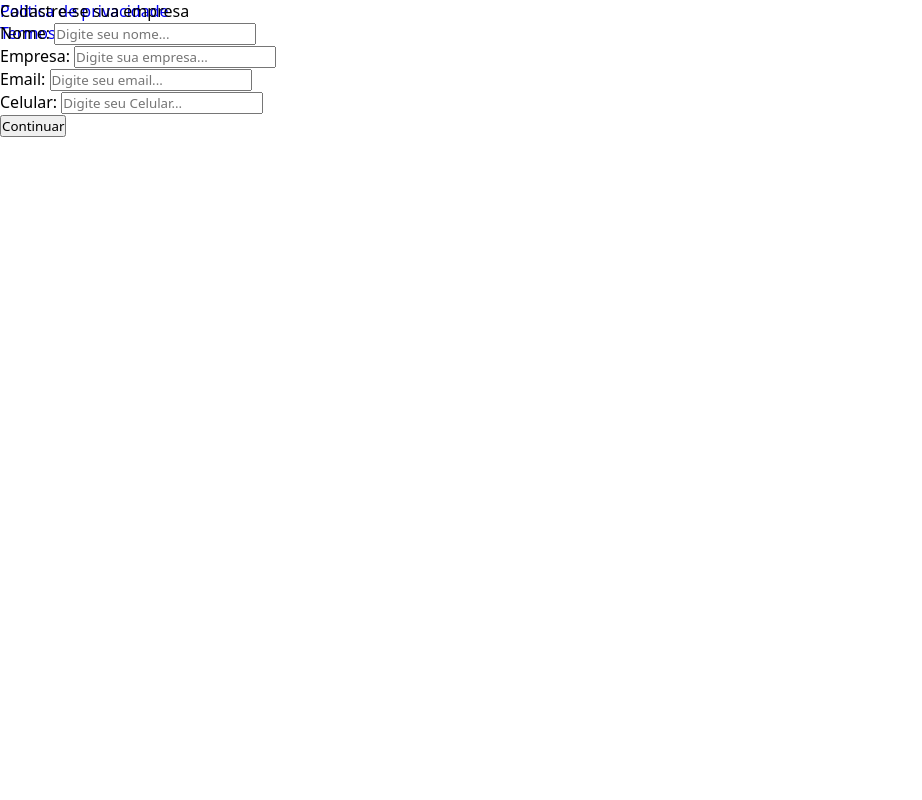
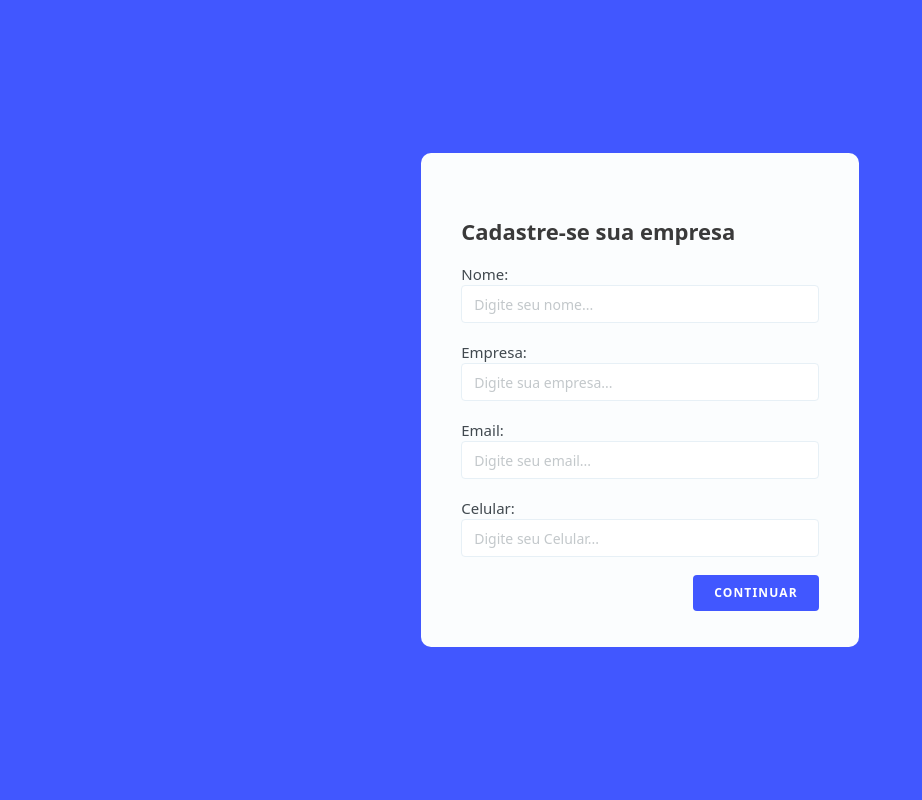
Before and after one commit to Raf1d3/Onficina, a PHP site: page /cadastro.html in a window 1280 px wide. Shown: the whole page, without its empty margins (0-922 px from the left). Run offline with PHP 8.4, Linux system fonts and the light colour scheme.

Commit message:
complementos pagina

```diff
--- a/cadastro.html
+++ b/cadastro.html
@@ -4,20 +4,135 @@
         <meta charset="UTF-8">
         <meta name="viewport" content="width=device-width, initial-scale=1.0">
         <link rel="stylesheet" href="style.css">
-        <link rel="icon" href="assets/css/img/icon.ico">
+        <link rel="icon" href="assets/img/icon_Onficina.png">
         <title>SULTS: Solicitar avaliação gratuita</title>
+        <style>
+            /*================================================
+                    CADASTRO
+=================================================*/
+
+/* Left side - Forms */
+.general-container {
+  width: 100%;
+  height: 493.33px;
+  max-width: 750px;
+  background: #fbfdfe;
+  border-radius: 8px;
+  box-shadow: 0px 0px 15px 1px rgba(113, 106, 202, 0.2);
+  overflow: hidden;
+  display: grid;
+  z-index: 1000;
+}
+
+.form-container {
+  display: flex;
+  align-items: center;
+  background: #fbfdfe;
+  max-width: 437.5px;
+  padding: 48px 40px 36px;
+  border-radius: 10px;
+}
+
+.form-contact {
+  height: 100%;
+  width: 100%;
+}
+
+.form-group {
+  width: 357.500px;
+  height: 62px;
+  margin-bottom: 1rem;
+  position: relative;
+}
+
+.form-group input {
+  width: 100%;
+  height: calc(2.25rem + 2px);
+  border: 1px solid #e7f0f6;
+  padding: 0.375rem 0.75rem;
+  box-sizing: border-box;
+  border-radius: 0.25rem;
+  outline: none;
+  font-size: 1rem;
+}
+
+.form-group label {
+  font-size: 15px;
+  font-weight: 500;
+}
+
+.form-group input:focus {
+  box-shadow: 0px 0px 0px 3px #B6D6F2;
+  border: 1px solid #7EBCF2;
+}
+
+.form-group input::placeholder {
+  color: #c3c8cb;
+  font-size: 14px;
+}
+
+.class-label {
+  color: #41494f;
+}
+
+.title {
+  color: #3a3a3a;
+  font-size: 22px;
+  height: 29.33px;
+  margin: 16px 0;
+  line-height: 1.3333;
+  font-weight:600;
+}
+.continue-button {
+  display: flex;
+  justify-content: flex-end;
+}
+
+.btn {
+  position: relative;
+  background:  var(--color-blue-background);
+  padding: 0.5rem 1.25rem;
+  cursor: pointer;
+  border-radius: 0.25rem;
+  border: 1px solid transparent;
+  text-transform: uppercase;
+  color: white;
+  font-size: .75rem;
+  font-weight: 700;
+  line-height: 1.5;
+  letter-spacing: 1.15px;
+}
+
+.continue-button button:focus {
+  box-shadow: 0px 0px 0px 3px #B6D6F2;
+}
+
+.main-cadastro {
+  display: flex;
+  justify-content: center;
+  align-items: center;
+  min-height: 100vh;
+  background-color: var(--color-blue-background);
+}
+
+.style-form-warnin {
+  width: 94.5%;
+  background: rgb(255, 154, 68);
+  color: white;
+  padding: 10px;
+  border-radius: 3px;
+  margin-bottom: 10px;
+}
+        </style>
     </head>
     <body>
         <main class="main-cadastro">
-            <div class="general-container">
-                <div class="principal-container" id="div-principal">
             <div class="form-container">
-                        <form class="form-contact" name="form-contact"
-                            id="id-form-contact">
+                <form class="form-contact" name="form-contact" id="id-form-contact">
                     <p class="title">Cadastre-se sua empresa</p>
                     <div class="form-group">
-                                <label class="class-label"> Nome:</label>
-                                <input type="text" name="name" id="name"placeholder="Digite seu nome..." />
+                        <label class="class-label">Nome:</label>
+                        <input type="text" name="name" id="name" placeholder="Digite seu nome..." />
                     </div>
                     <div class="form-group">
                         <label class="class-label">Empresa:</label>
@@ -29,25 +144,117 @@
                     </div>
                     <div class="form-group">
                         <label class="class-label">Celular:</label>
-                                <input type="text" name="phone" id="phone"placeholder="Digite seu Celular..." />
+                        <input type="text" name="phone" id="phone" placeholder="Digite seu Celular..." />
                     </div>
-                            <div id="form-warning-wrapper"class="warning-message">
+                    <div id="form-warning-wrapper" class="style-form-warnin" style="display: none;">
                         <div>
                             <div id="form-warning-message"></div>
                         </div>
                     </div>
                     <div class="continue-button">
-                                <button type="button"
-                                    class="btn">Continuar</button>
+                        <button type="submit" class="btn">Continuar</button>
                     </div>
                 </form>
             </div>
-                <div class="politics-term-div">
-                    <p><a href="#privacy-policy">Politica de privacidade</a></p>
-                    <p><a class="term-div" href="#terms-of-use">Termos de uso</a></p>
-                </div>
-            </div>
         </main>
-        <script src="index.js"></script>
+        <script>
+            const form = document.querySelector("form");
+
+            form.addEventListener("submit", function(event) {
+                event.preventDefault();
+                let dadosValidos = checkInputDados();
+
+                if(dadosValidos) {
+                    window.location.href = "continue-page.html";
+                }
+            });
+
+            let username = document.getElementById("name");
+            let company = document.getElementById("company");
+            let emaill = document.getElementById("email");
+            let phonee = document.getElementById("phone");
+            let warning = document.getElementById("form-warning-wrapper");
+            let p = warning.querySelector("#form-warning-message");
+
+            username.addEventListener("input", function() { warning.style.display = 'none'; });
+            company.addEventListener("input", function() { warning.style.display = 'none'; });
+            emaill.addEventListener("input", function() { warning.style.display = 'none'; });
+            phonee.addEventListener("input", function() { warning.style.display = 'none'; });
+
+            /* Data validation */
+            function checkInputDados() {
+                let usernameValue = username.value;
+                let companyValue = company.value;
+                let emailValue = emaill.value;
+                let phoneValue = phonee.value;
+
+                if (usernameValue === "") {
+                    p.innerText = 'Informe o seu nome';
+                    warning.style.display = 'block';
+                    return false;
+                } else if (companyValue === "") {
+                    p.innerText = 'Informe a sua empresa';
+                    warning.style.display = 'block';
+                    return false;
+                } else if ((emailValue === "") || (!checkInputEmail(emailValue) && (emailValue != "") )) {
+                    p.innerText = 'Informe um email válido';
+                    warning.style.display = 'block';
+                    return false;
+                } else if (phoneValue === "") {
+                    p.innerText = 'Informe o seu telefone';
+                    warning.style.display = 'block';
+                    return false;
+                } else {
+                    warning.style.display = 'none';
+                    return true;
+                }
+            }
+
+            /* Email validation */
+            const email = document.getElementById("email");
+
+            email.addEventListener("keyup", function() {
+                checkInputEmail();
+            });
+
+            function checkInputEmail() {
+                const emailValue = email.value;
+                const emailPattern = /^\w+([\.-]?\w+)*@\w+([\.-]?\w+)*(\.\w{2,3})+$/;
+                const formItem = email.parentElement;
+
+                if (!emailPattern.test(emailValue) && emailValue != "") {
+                    errorInput(email, "Please enter a valid email address.");
+                    return false;
+                } else {
+                    formItem.className = "form-group";
+                    return true;
+                }
+            }
+
+            function errorInput(input, message) {
+                const formItem = input.parentElement;
+                const textMessage = formItem.querySelector("a")
+
+                textMessage.innerText = message;
+                formItem.className = "form-group error";
+            }
+
+            /* Phone mask */
+            let phone = document.getElementById("phone");
+
+            phone.addEventListener("input", function () {
+                let clearValue = phone.value.replace(/\D/g, "").substring(0, 11);
+
+                if (clearValue.length < 3) {
+                    clearValue = clearValue;
+                } else if (clearValue.length < 7) {
+                    clearValue = `(${clearValue.substring(0, 2)}) ${clearValue.substring(2)}`;
+                } else {
+                    clearValue = `(${clearValue.substring(0, 2)}) ${clearValue.substring(2, 6)}-${clearValue.substring(6)}`;
+                }
+
+                phone.value = clearValue;
+            });
+        </script>
     </body>
     </html>
--- a/login.html
+++ b/login.html
@@ -5,6 +5,7 @@
     <meta charset="UTF-8">
     <meta name="viewport" content="width=device-width, initial-scale=1.0">
     <link rel="stylesheet" href="style.css">
+    <link rel="icon" href="assets/img/icon_Onficina.png">
     <title>OnFicina</title>
 </head>
 
@@ -199,10 +200,6 @@
             inputLoginSenha.style.border = "none"
             errorMessage.style.display = 'none';
         });
-
-
-
-
     </script>
 </body>
 
--- a/painel-usuario.html
+++ b/painel-usuario.html
@@ -1,6 +1,7 @@
 <!DOCTYPE html>
 <html lang="pt-BR">
 <head>
+    <link rel="icon" href="assets/img/icon_Onficina.png">
     <meta charset="UTF-8">
     <title>Painel do Usuário - Onficina</title>
     <style>
--- a/script.js
+++ b/script.js
@@ -164,3 +164,7 @@ carousel.addEventListener("mouseenter", () => clearTimeout(timeoutId));
 carousel.addEventListener("mouseleave", autoPlay);
 carousel2.addEventListener("mouseenter", () => clearTimeout(timeoutId2));
 carousel2.addEventListener("mouseleave", autoPlay2);
+
+/*
+CADASTRO
+*/
--- a/style.css
+++ b/style.css
@@ -513,7 +513,7 @@ h1+p {
   color: var(--color-black-background);
 }
 
-#text-main button {
+#text-main a {
   font-family: 'DM Sans', sans-serif;
   border: none;
   padding: 15px 18px;
@@ -524,11 +524,12 @@ h1+p {
   cursor: pointer;
 }
 
-#text-main button:first-of-type {
+#text-main a:first-of-type {
   background-color: var(--color-white-background);
+  color: black;
 }
 
-#text-main button:nth-of-type(2) {
+#text-main a:nth-of-type(2) {
   background-color: var(--color-blue-background);
   color: white;
 }
@@ -1086,13 +1087,6 @@ h1+p {
 	width: 100%;
 }
 
-.form-container {
-	position: absolute;
-	top: 0;
-	height: 100%;
-	transition: all 0.6s ease-in-out;
-}
-
 .form-container a{
     margin: 10px 0 10px;
 }
```
Also changed, not shown: continue-page.html (added, +150 -0 lines), index.html (+7 -3 lines). Lines whose indentation alone changed are shown as unchanged.
